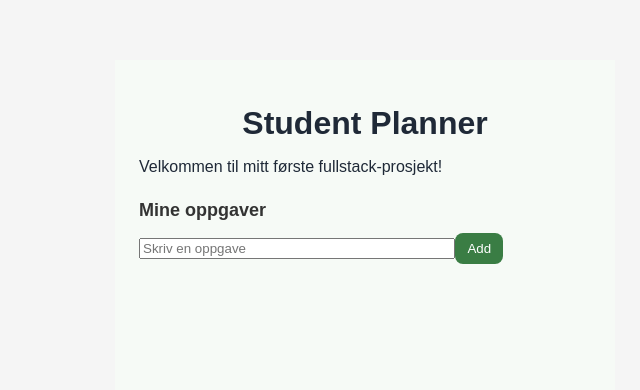
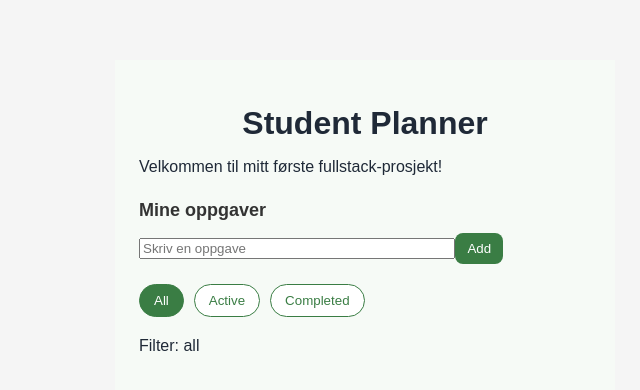
Before and after one commit to sofiesagmo/student-planner, a React (Vite) app in the folder frontend/: page / in a window 1280 px wide. Shown: the top 390 px of the page, without its empty margins (275-915 px from the left). Built offline with nearby package versions, Linux system fonts and the light colour scheme.

Commit message:
Add task filtering

```diff
--- a/frontend/src/App.css
+++ b/frontend/src/App.css
@@ -139,3 +139,29 @@ input[type="checkbox"] {
   width: 18px;
   height: 18px;
 }
+
+.filter-buttons {
+  display: flex;
+  gap: 10px;
+  margin: 20px 0;
+}
+
+.filter-buttons button {
+  background: white;
+  border: 1px solid var(--green-primary);
+  color: var(--green-primary);
+  padding: 8px 14px;
+  border-radius: 20px;
+  cursor: pointer;
+  transition: 0.2s;
+}
+
+.filter-buttons button:hover {
+  background: var(--green-light);
+}
+
+.filter-buttons button.active-filter {
+  background: var(--green-primary);
+  color: white;
+  border-color: var(--green-primary);
+}
--- a/frontend/src/App.tsx
+++ b/frontend/src/App.tsx
@@ -14,6 +14,7 @@ function App() {
   });
 
   const [newTask, setNewTask] = useState("");
+  const [filter, setFilter] = useState("all");
   const [editingTaskId, setEditingTaskId] = useState<string | null>(null);
   const [editedText, setEditedText] = useState("");
 
@@ -70,6 +71,17 @@ function App() {
     localStorage.setItem("tasks", JSON.stringify(tasks));
   }, [tasks]);
 
+  const filteredTasks = tasks.filter((task) => {
+    if (filter === "all"){
+      return true;
+    }
+    if (filter === "active"){
+      return !task.done;
+    }
+
+    return task.done;
+  });
+
   return (
     <div className="container">
       <h1>Student Planner</h1>
@@ -88,8 +100,16 @@ function App() {
 
       <button className="add-button" onClick={addTask}>Add</button>
 
+    <div className="filter-buttons">
+      <button className={filter === "all" ? "active-filter" : ""} onClick={() => setFilter("all")}>All</button>
+      <button className={filter === "active" ? "active-filter" : ""} onClick={() => setFilter("active")}>Active</button>
+      <button className={filter === "completed" ? "active-filter" : ""} onClick={() => setFilter("completed")}>Completed</button>
+    </div>
+
+    <p>Filter: {filter}</p>
+
       <ul>
-        {tasks.map((task) => (
+        {filteredTasks.map((task) => (
           <li key={task.id} className="task-item">
             <div className="task-left">
               <input
```
